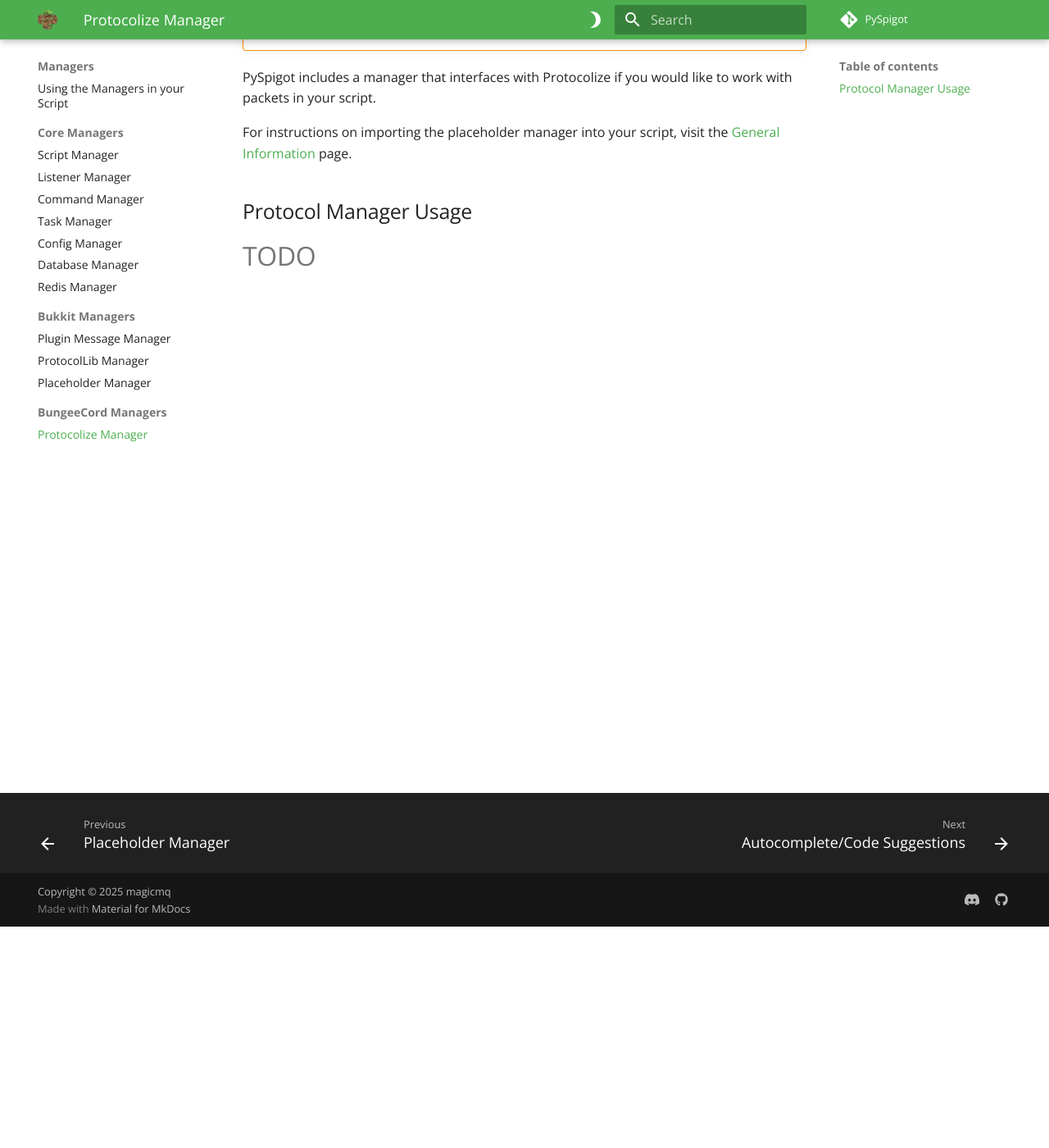
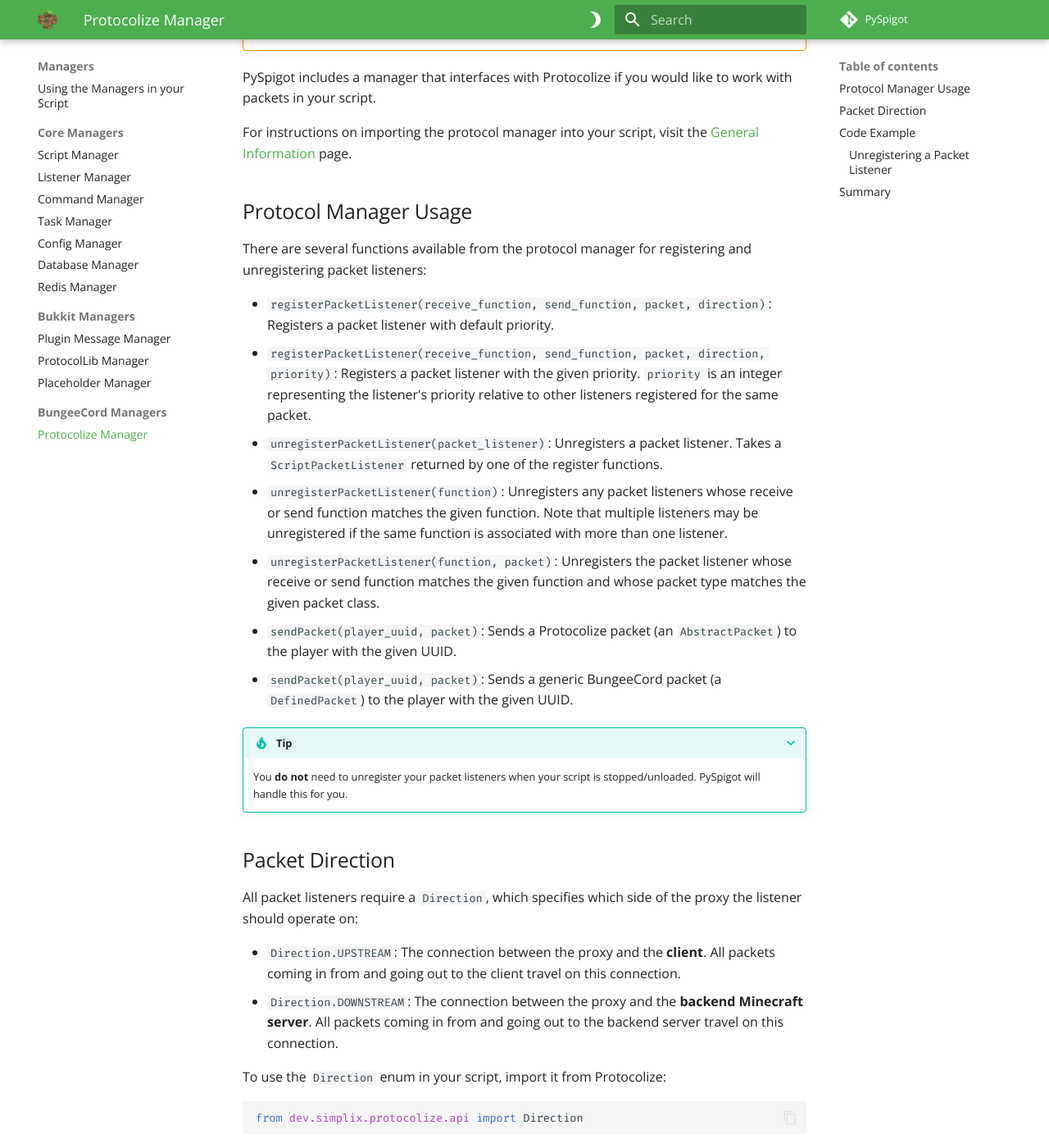
Before and after one commit to magicmq/pyspigot-documentation, an MkDocs documentation site: the page built from docs/managers/bungee/protocolize.md, in a window 1280 px wide and 1400 px high, scrolled down 270 px. Shown: the whole window at 82% size. Built offline with MkDocs 1.6.1 and Material for MkDocs 9.7.7, drawn with Linux system fonts in a browser that asks for light colours; comment, search, counter and statistics services are not loaded; some of the changed text lies outside the part shown.

Commit message:
Document Protocolize manager

````diff
--- a/docs/managers/bungee/protocolize.md
+++ b/docs/managers/bungee/protocolize.md
@@ -6,8 +6,98 @@
 
 PySpigot includes a manager that interfaces with Protocolize if you would like to work with packets in your script.
 
-For instructions on importing the placeholder manager into your script, visit the [General Information](../usage.md) page.
+For instructions on importing the protocol manager into your script, visit the [General Information](../usage.md) page.
 
 ## Protocol Manager Usage
 
-#TODO
+There are several functions available from the protocol manager for registering and unregistering packet listeners:
+
+- `registerPacketListener(receive_function, send_function, packet, direction)`: Registers a packet listener with default priority.
+- `registerPacketListener(receive_function, send_function, packet, direction, priority)`: Registers a packet listener with the given priority. `priority` is an integer representing the listener's priority relative to other listeners registered for the same packet.
+- `unregisterPacketListener(packet_listener)`: Unregisters a packet listener. Takes a `ScriptPacketListener` returned by one of the register functions.
+- `unregisterPacketListener(function)`: Unregisters any packet listeners whose receive or send function matches the given function. Note that multiple listeners may be unregistered if the same function is associated with more than one listener.
+- `unregisterPacketListener(function, packet)`: Unregisters the packet listener whose receive or send function matches the given function and whose packet type matches the given packet class.
+- `sendPacket(player_uuid, packet)`: Sends a Protocolize packet (an `AbstractPacket`) to the player with the given UUID.
+- `sendPacket(player_uuid, packet)`: Sends a generic BungeeCord packet (a `DefinedPacket`) to the player with the given UUID.
+
+???+ tip
+
+    You **do not** need to unregister your packet listeners when your script is stopped/unloaded. PySpigot will handle this for you.
+
+## Packet Direction
+
+All packet listeners require a `Direction`, which specifies which side of the proxy the listener should operate on:
+
+- `Direction.UPSTREAM`: The connection between the proxy and the **client**. All packets coming in from and going out to the client travel on this connection.
+- `Direction.DOWNSTREAM`: The connection between the proxy and the **backend Minecraft server**. All packets coming in from and going out to the backend server travel on this connection.
+
+To use the `Direction` enum in your script, import it from Protocolize:
+
+``` py
+from dev.simplix.protocolize.api import Direction
+```
+
+## Code Example
+
+Let's look at the following code that defines and registers a chat packet listener:
+
+``` py linenums="1"
+import pyspigot as ps # (1)!
+from dev.simplix.protocolize.api import Direction # (2)!
+from net.md_5.bungee.protocol.packet import Chat # (3)!
+
+def chat_received(event): # (4)!
+    packet = event.packet() # (5)!
+    print(f'A chat packet was received from the client!')
+
+def chat_sent(event): # (6)!
+    packet = event.packet() # (7)!
+    print(f'A chat packet was sent to the client!')
+
+packet_listener = ps.protocol.registerPacketListener(chat_received, chat_sent, Chat, Direction.UPSTREAM) # (8)!
+```
+
+1. Here, we import PySpigot as `ps` to utilize the protocol manager (`protocol`).
+
+2. Here, we import `Direction` from Protocolize. This will be used to specify which side of the proxy the listener should listen on.
+
+3. Here, we import the `Chat` packet class from BungeeCord's protocol package. This will be used to define which packet type we want to listen for.
+
+4. Here, we define the function `chat_received`, a function that will be called when the chat packet is received (i.e., arrives from the client). This function has one parameter, `event`, which represents the packet receive event.
+
+5. Here, we call `event.packet()` to retrieve the received packet.
+
+6. Here, we define the function `chat_sent`, a function that will be called when the chat packet is sent (i.e., is transmitted to the client). This function also has one parameter, `event`, which represents the packet send event.
+
+7. Here, we call `event.packet()` to retrieve the packet being sent.
+
+8. Here, we call the protocol manager to register the packet listener, passing the receive function `chat_received`, the send function `chat_sent`, the packet class `Chat`, and the direction `Direction.UPSTREAM`. The returned value is assigned to `packet_listener`.
+
+All packet listeners must be registered with PySpigot's protocol manager. Unlike the ProtocolLib manager, which uses a single function for intercepted packets, Protocolize requires **two separate functions**: one called when the packet is received, and one called when it is sent.
+
+- The first argument accepts the function that should be called when the packet is received.
+- The second argument accepts the function that should be called when the packet is sent.
+- The third argument accepts the packet class to listen for.
+- The fourth argument accepts the direction (`Direction.UPSTREAM` or `Direction.DOWNSTREAM`).
+
+Both functions are required — neither can be omitted.
+
+The `registerPacketListener` function returns a `ScriptPacketListener`, which represents the packet listener that was registered. This can be used to unregister the packet listener at a later time.
+
+### Unregistering a Packet Listener
+
+Continuing the above code example:
+
+``` py linenums="1"
+ps.protocol.unregisterPacketListener(packet_listener) # (1)!
+```
+
+1. Here, we unregister the packet listener by passing the `ScriptPacketListener` object we assigned earlier when registering the packet listener.
+
+## Summary
+
+- To define the packet direction, import `Direction` from `dev.simplix.protocolize.api`.
+- All packet listeners require **two** functions: one for when the packet is received (`PacketReceiveEvent`), and one for when it is sent (`PacketSendEvent`). Neither can be `None`.
+- All packet listeners must be registered with PySpigot's protocol manager using `registerPacketListener(receive_function, send_function, packet, direction)`.
+- `Direction.UPSTREAM` listens on the proxy-client connection; `Direction.DOWNSTREAM` listens on the proxy-backend server connection.
+- When registering a packet listener, the register functions return a `ScriptPacketListener`, which can be used to unregister the listener.
````
